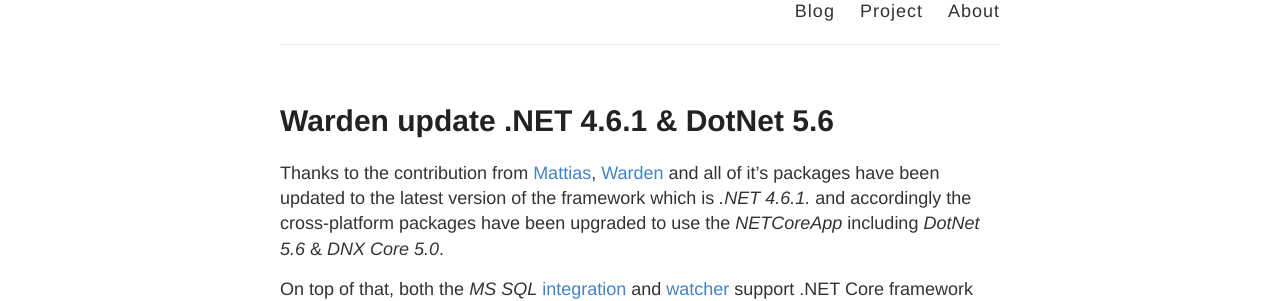
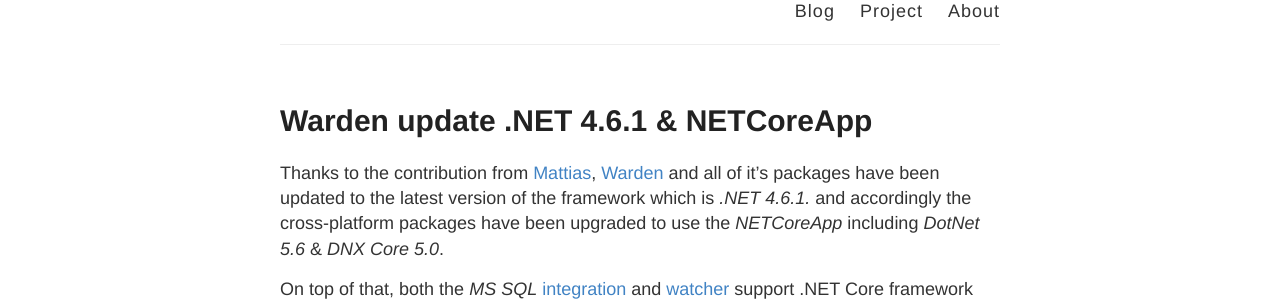
Before and after one commit to warden-stack/warden-stack.github.io, a Jekyll site: the page built from _posts/2016-7-15-Warden-update-461.md, in a window 1280 px wide. Shown: the part 150-451 px from the top of the page. Built offline with Jekyll 4.4.1, drawn with Linux system fonts in a browser that asks for light colours.

Commit message:
Updated title

```diff
--- a/_posts/2016-7-15-Warden-update-461.md
+++ b/_posts/2016-7-15-Warden-update-461.md
@@ -1,6 +1,6 @@
 ---
 layout: post
-title: Warden update .NET 4.6.1 & DotNet 5.6
+title: Warden update .NET 4.6.1 & NETCoreApp
 ---
 
 Thanks to the contribution from [Mattias](https://github.com/nimatt), [Warden](https://getwarden.net) and all of it's packages have been updated to the latest version of the framework which is *.NET 4.6.1.* and accordingly the cross-platform packages have been upgraded to use the *NETCoreApp* including *DotNet 5.6* & *DNX Core 5.0*.
```
